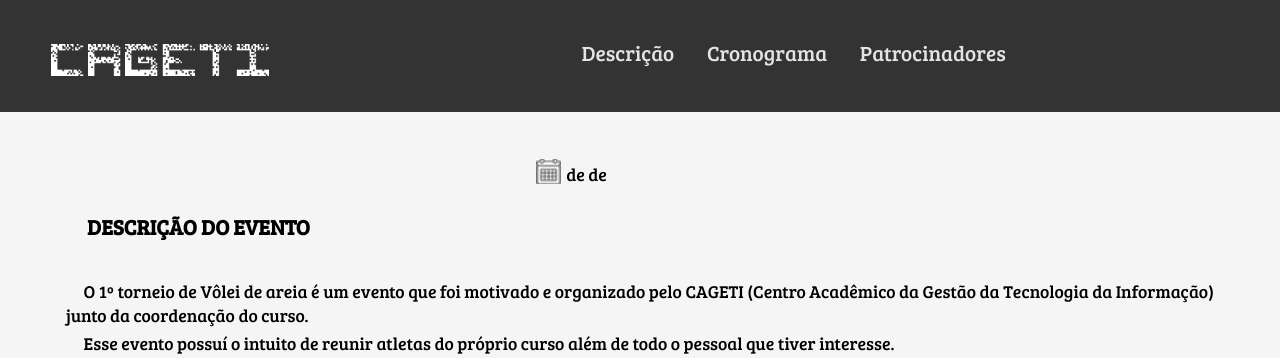
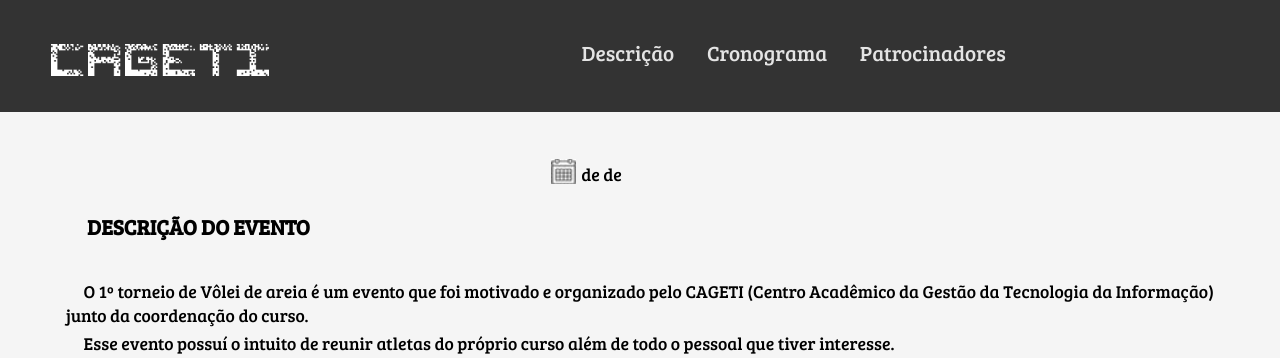
Before and after one commit to JonasKuhn/dsv-php, a PHP site: page /view/index.php?url=1 in a window 1280 px wide. Shown: the top 358 px of the page. Run offline with PHP 8.4, Linux system fonts and the light colour scheme; data that the repository does not hold is empty.

Commit message:
dsv-evento alinhado data evento

```diff
--- a/evento/css/main-responsivo.css
+++ b/evento/css/main-responsivo.css
@@ -45,7 +45,7 @@
 
 .conteudo h1{text-align: center; font-size: 1.19em; font-weight: bold;}
 
-.data{width: 100%; height: 30px; text-align: center;}
+.data{width: 100%; height: 30px; text-align: center; margin-left: 15px;}
 
 .data img{text-align: center; width: 18px; height: 18px;
         margin-top: 2px; float: left; margin-left: 13%;}
```
